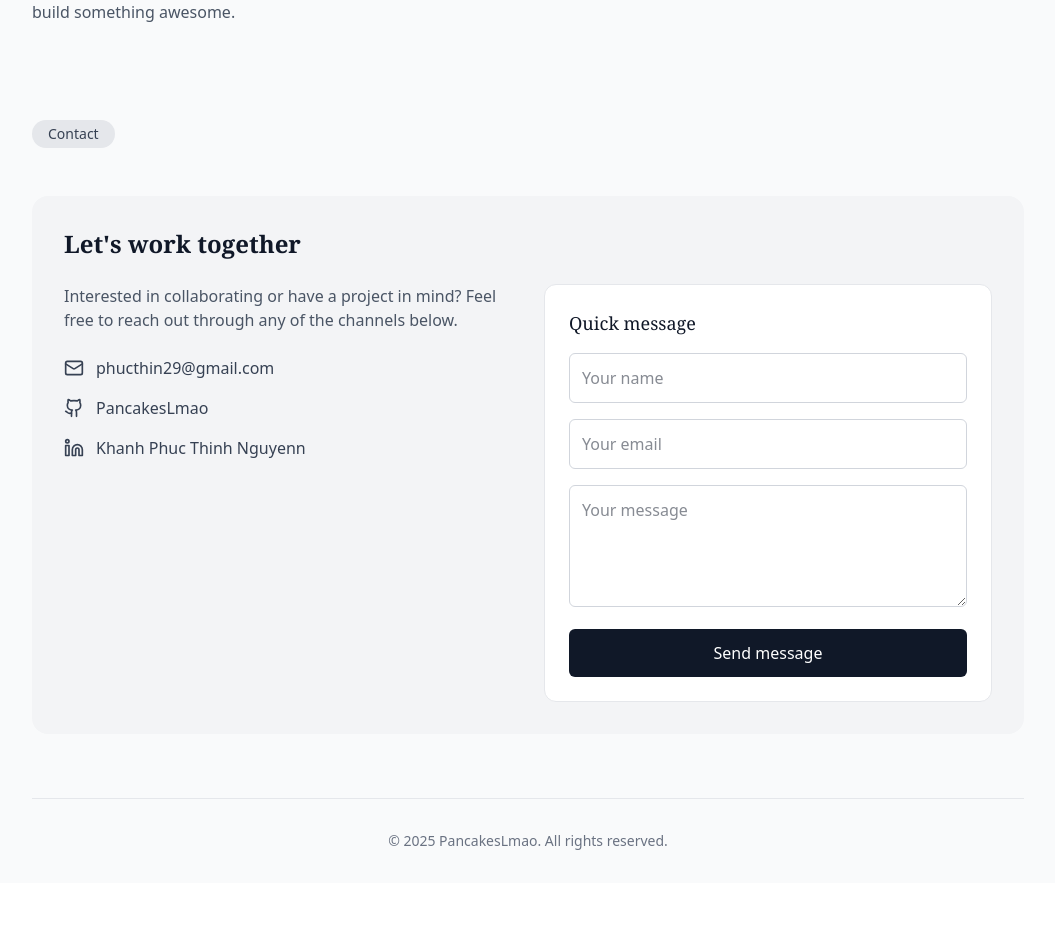
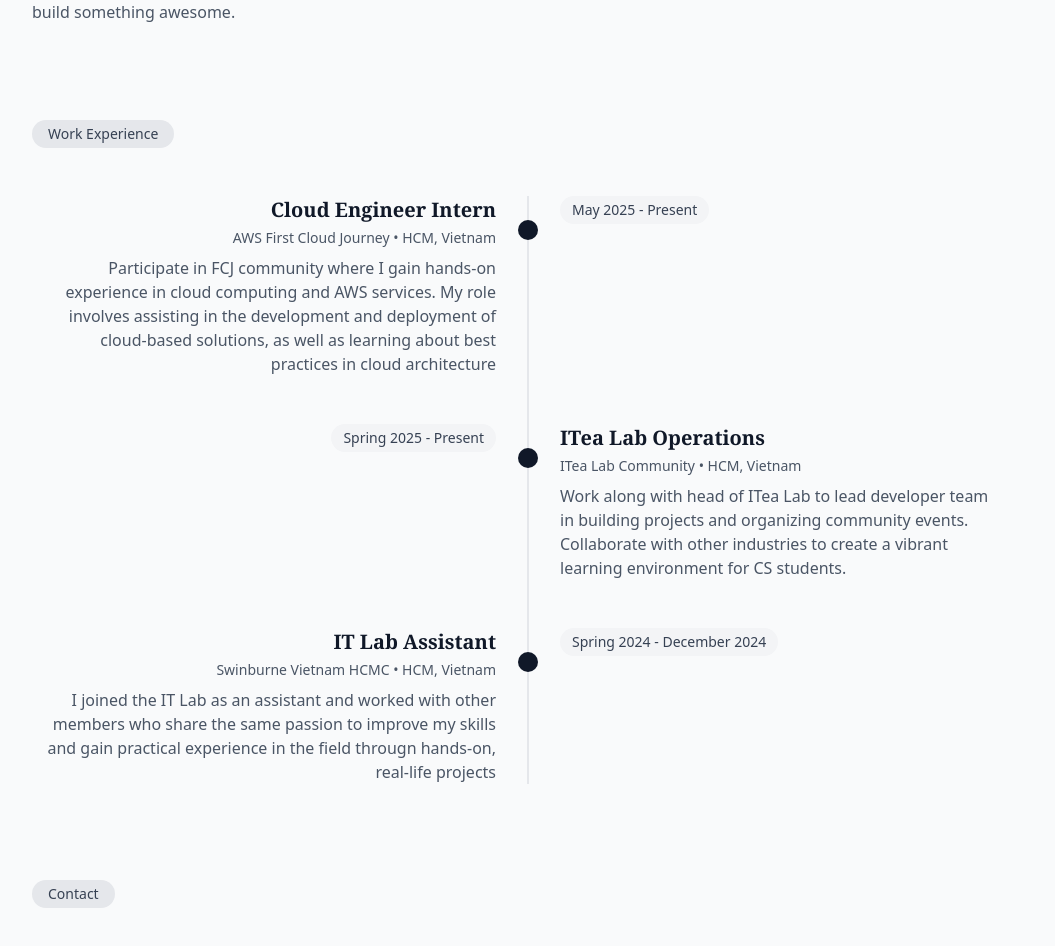
Before and after one commit to PancakesLmao/pankeki-web, a Vue app: page / in a window 1280 px wide. Shown: the part 1084-2030 px from the top of the page, without its empty margins (112-1167 px from the left). Before the commit the page ends 1967 px from the top, so only its background shows below. Built offline with nearby package versions, Linux system fonts and the light colour scheme; what vue-writer would draw is missing.

Commit message:
Added Work experience section

```diff
--- /dev/null
+++ b/src/components/Experience.vue
@@ -0,0 +1,139 @@
+<script lang="ts" setup>
+import { inject, computed } from 'vue'
+import SectionTitle from '@/components/SectionTitle.vue'
+
+interface TimelineItem {
+  date: string
+  title: string
+  company?: string
+  location?: string
+  description: string
+}
+
+const { mode } = inject('mode')
+
+const developerExperience: TimelineItem[] = [
+{
+    date: 'May 2025 - Present',
+    title: 'Cloud Engineer Intern',
+    company: 'AWS First Cloud Journey',
+    location: 'HCM, Vietnam',
+    description:
+      'Participate in FCJ community where I gain hands-on experience in cloud computing and AWS services. My role involves assisting in the development and deployment of cloud-based solutions, as well as learning about best practices in cloud architecture'
+  },
+  {
+    date: 'Spring 2025 - Present',
+    title: 'ITea Lab Operations',
+    company: 'ITea Lab Community',
+    location: 'HCM, Vietnam',
+    description:
+      'Work along with head of ITea Lab to lead developer team in building projects and organizing community events. Collaborate with other industries to create a vibrant learning environment for CS students.'
+  },
+  {
+    date: 'Spring 2024 - December 2024',
+    title: 'IT Lab Assistant',
+    company: 'Swinburne Vietnam HCMC',
+    location: 'HCM, Vietnam',
+    description:
+      'I joined the IT Lab as an assistant and worked with other members who share the same passion to improve my skills and gain practical experience in the field througn hands-on, real-life projects'
+  },
+]
+
+const gamerExperience: TimelineItem[] = [
+
+]
+
+const timelineItems = computed(() =>
+  mode.value === 'developer' ? developerExperience : gamerExperience
+)
+</script>
+
+<template>
+  <section :class="['mb-24', mode === 'developer' ? '' : 'hidden']" id="experience">
+    <SectionTitle :title="mode === 'developer' ? 'Work Experience' : 'Gaming Milestones'" />
+
+    <div class="relative">
+      <!-- Timeline vertical line -->
+      <div
+        :class="[
+          'absolute left-0 md:left-1/2 h-full w-0.5 -translate-x-1/2 transform',
+          mode === 'developer' ? 'bg-gray-200' : 'bg-purple-900'
+        ]"
+        aria-hidden="true"
+      ></div>
+
+      <div class="space-y-12">
+        <div
+          v-for="(item, index) in timelineItems"
+          :key="index"
+          :class="[
+            'relative flex flex-col md:flex-row',
+            index % 2 === 0 ? 'md:flex-row-reverse' : ''
+          ]"
+        >
+          <!-- Timeline dot -->
+          <div
+            :class="[
+              'absolute left-0 md:left-1/2 w-5 h-5 rounded-full -translate-x-1/2 transform z-10',
+              mode === 'developer' ? 'bg-gray-900' : 'bg-purple-600'
+            ]"
+            style="top: 24px"
+            aria-hidden="true"
+          ></div>
+
+          <!-- Date column -->
+          <div
+            :class="[
+              'md:w-1/2 pb-8 md:pb-0 md:px-8',
+              index % 2 === 0 ? 'md:text-left md:pl-8' : 'md:text-right md:pr-8'
+            ]"
+          >
+            <span
+              :class="[
+                'inline-block text-sm font-medium px-3 py-1 rounded-full mb-2',
+                mode === 'developer' ? 'bg-gray-100 text-gray-700' : 'bg-gray-800 text-purple-300'
+              ]"
+            >
+              {{ item.date }}
+            </span>
+          </div>
+
+          <!-- Content column -->
+          <div
+            :class="[
+              'md:w-1/2 pl-8 md:pl-0 md:px-8 border-l md:border-l-0',
+              mode === 'developer' ? 'border-gray-200' : 'border-purple-900',
+              index % 2 === 0 ? 'md:pr-8 md:text-right' : 'md:pl-8'
+            ]"
+          >
+            <h3
+              :class="[
+                'text-xl font-bold mb-1 transition-colors',
+                mode === 'developer' ? 'font-serif' : 'font-mono'
+              ]"
+            >
+              {{ item.title }}
+            </h3>
+            <p
+              v-if="item.company"
+              :class="[
+                'text-sm font-medium mb-2',
+                mode === 'developer' ? 'text-gray-600' : 'text-purple-400'
+              ]"
+            >
+              {{ item.company }} {{ item.location ? ` • ${item.location}` : '' }}
+            </p>
+            <p
+              :class="[
+                'transition-colors',
+                mode === 'developer' ? 'text-gray-600' : 'text-purple-200'
+              ]"
+            >
+              {{ item.description }}
+            </p>
+          </div>
+        </div>
+      </div>
+    </div>
+  </section>
+</template>
--- a/src/components/about/About.vue
+++ b/src/components/about/About.vue
@@ -1,7 +1,7 @@
 <script lang="ts" setup>
 import { Globe, Cpu, Cloud, Terminal, MonitorSmartphone, Smartphone } from 'lucide-vue-next'
 import { inject, computed } from 'vue'
-import SectionTitle from '../SectionTitle.vue'
+import SectionTitle from '@/components/SectionTitle.vue'
 import SkillItem from './Skill.vue'
 
 // Inject mode from parent
--- a/src/views/HomeView.vue
+++ b/src/views/HomeView.vue
@@ -1,6 +1,7 @@
 <script setup lang="ts">
 import Hero from '@/components/Hero.vue';
 import About from '@/components/about/About.vue';
+import Experience from '@/components/Experience.vue';
 import Contact from '@/components/contact/Contact.vue';
 </script>
 
@@ -8,6 +9,7 @@ import Contact from '@/components/contact/Contact.vue';
   <main>
     <Hero></Hero>
     <About></About>
+    <Experience></Experience>
     <Contact></Contact>
   </main>
 </template>
```
